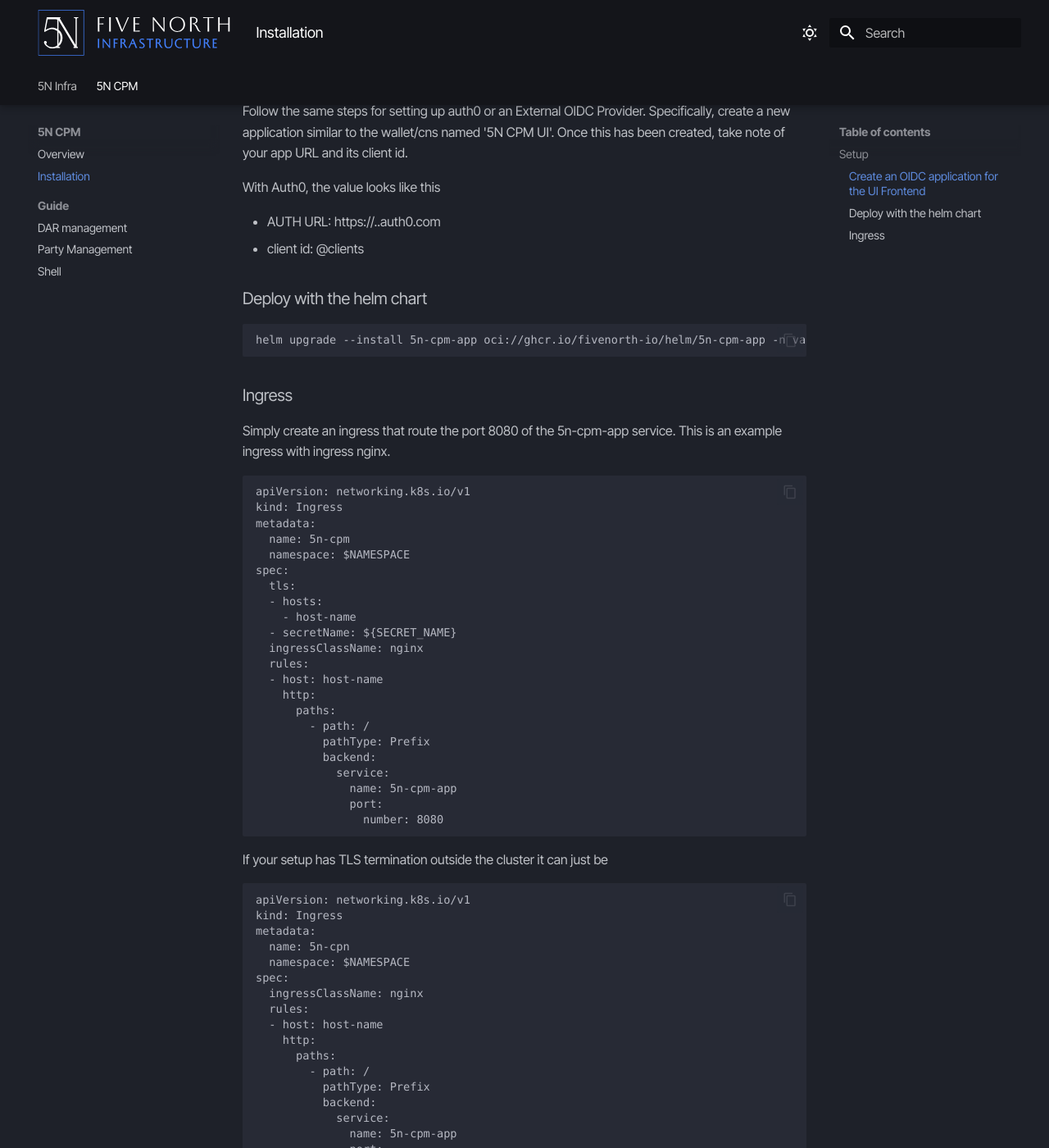
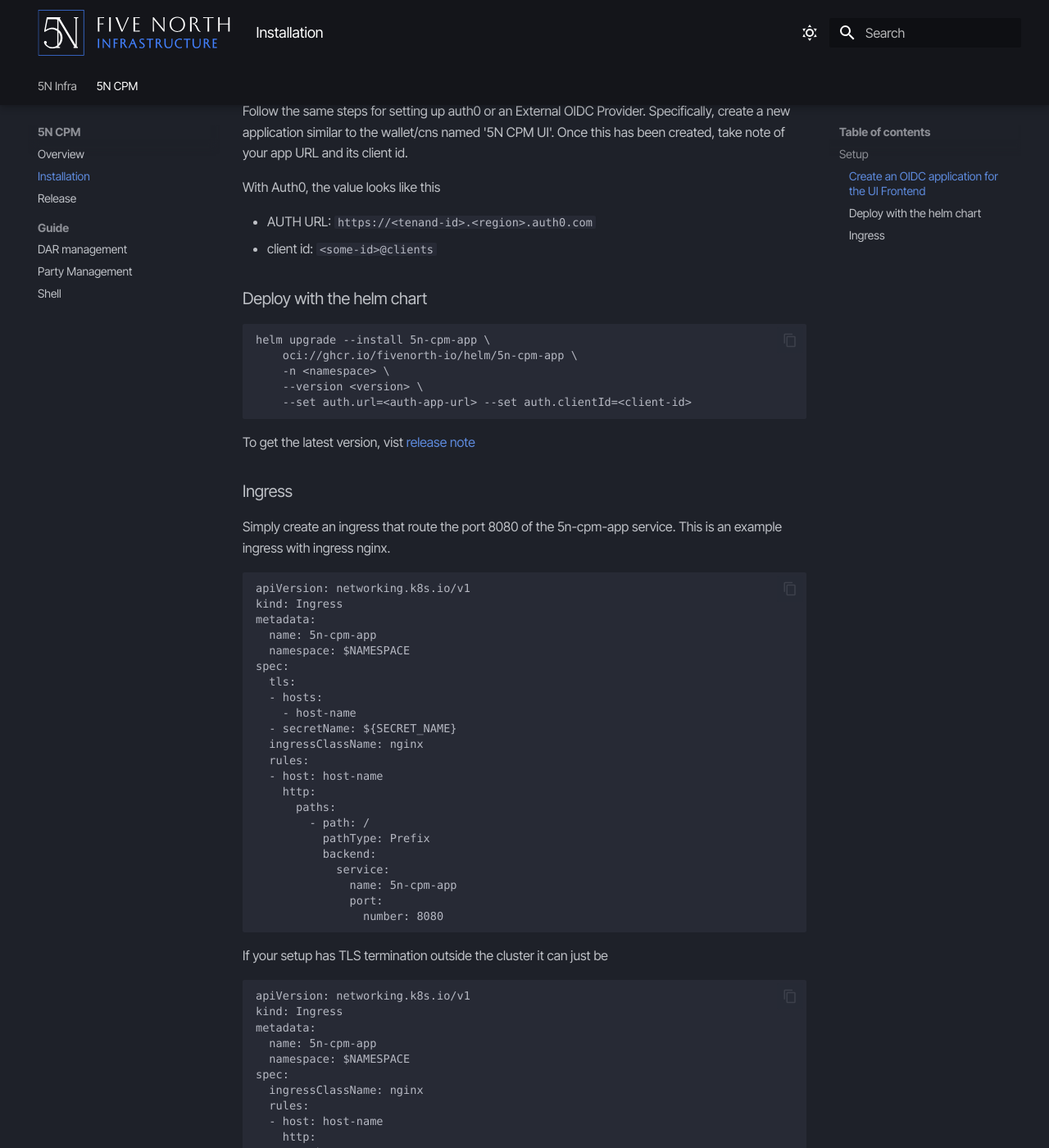
Before and after one commit to fivenorth-io/docs, an MkDocs documentation site: the page built from docs/5n-cpm/install.md, in a window 1280 px wide and 1400 px high, scrolled down 507 px. Shown: the whole window at 82% size. Built offline with MkDocs 1.6.1 and Material for MkDocs 9.7.7, drawn with Linux system fonts in a browser that asks for light colours; some web fonts are replaced; some of the changed text lies outside the part shown.

Commit message:
add release page

````diff
--- a/docs/5n-cpm/install.md
+++ b/docs/5n-cpm/install.md
@@ -18,15 +18,21 @@
 
 With Auth0, the value looks like this
 
-- AUTH URL: https://<tenand-id>.<region>.auth0.com
-- client id: <some-id>@clients
+- AUTH URL: `https://<tenand-id>.<region>.auth0.com`
+- client id: `<some-id>@clients`
 
 
 ### Deploy with the helm chart
 
 ```
-helm upgrade --install 5n-cpm-app oci://ghcr.io/fivenorth-io/helm/5n-cpm-app -n validator1 --version 0.3.0 --set auth.url=<auth-app-url> --set auth.clientId=<client-id>
+helm upgrade --install 5n-cpm-app \
+    oci://ghcr.io/fivenorth-io/helm/5n-cpm-app \
+    -n <namespace> \
+    --version <version> \
+    --set auth.url=<auth-app-url> --set auth.clientId=<client-id>
 ```
+
+To get the latest version, vist [release note](/5n-cpm/release/)
 
 ### Ingress
 
@@ -36,7 +42,7 @@
 apiVersion: networking.k8s.io/v1
 kind: Ingress
 metadata:
-  name: 5n-cpm
+  name: 5n-cpm-app
   namespace: $NAMESPACE
 spec:
   tls:
@@ -64,7 +70,7 @@
 apiVersion: networking.k8s.io/v1
 kind: Ingress
 metadata:
-  name: 5n-cpn
+  name: 5n-cpm-app
   namespace: $NAMESPACE
 spec:
   ingressClassName: nginx
--- a/mkdocs.yml
+++ b/mkdocs.yml
@@ -94,6 +94,7 @@
   - 5N CPM:
     - Overview: 5n-cpm/introduction.md
     - Installation: 5n-cpm/install.md
+    - Release: 5n-cpm/release.md
     - Guide:
       - DAR management: 5n-cpm/dar-management.md
       - Party Management: 5n-cpm/party-management.md
````
Also changed, not shown: docs/5n-cpm/release.md (added, +8 -0 lines).
